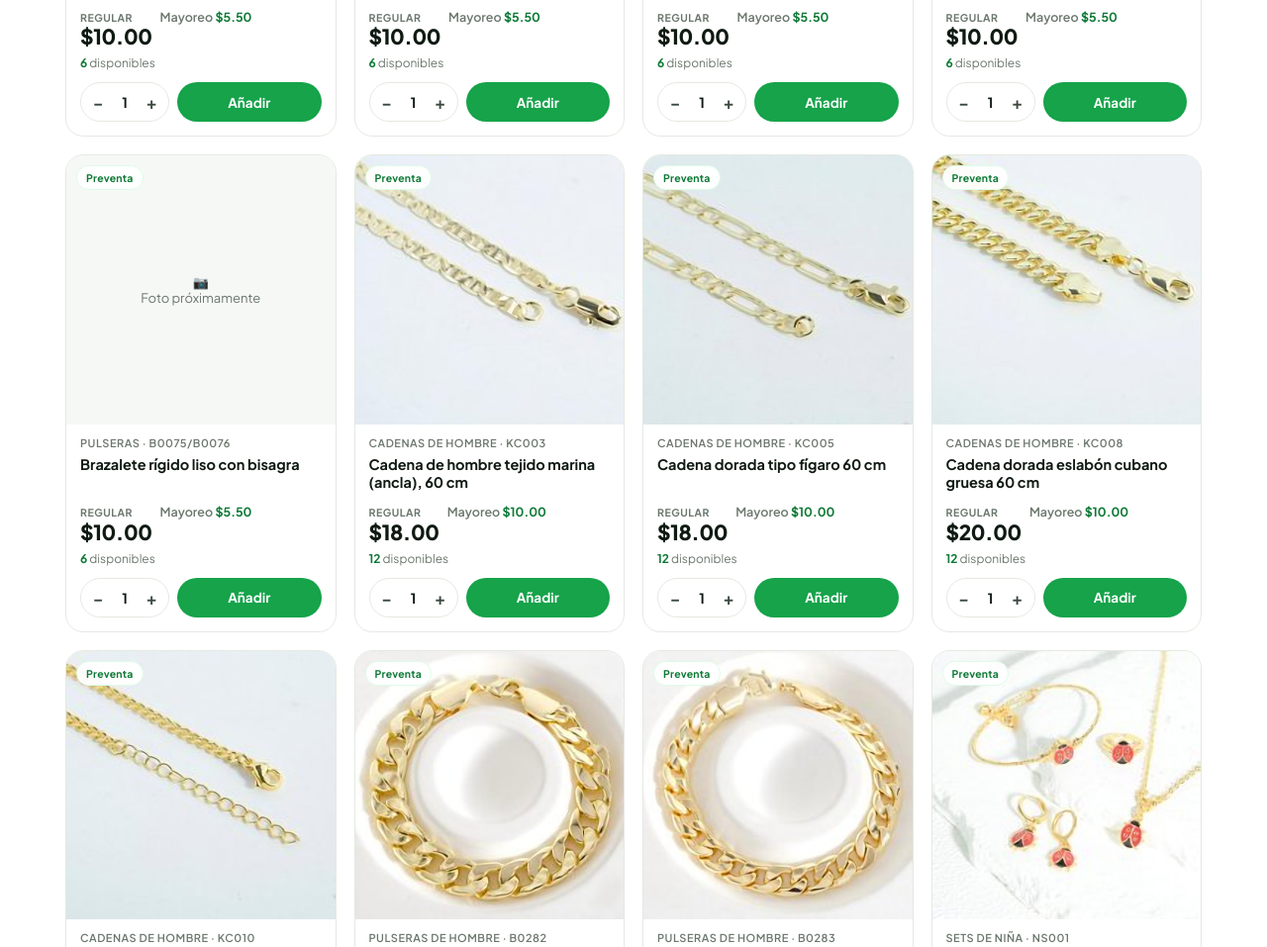
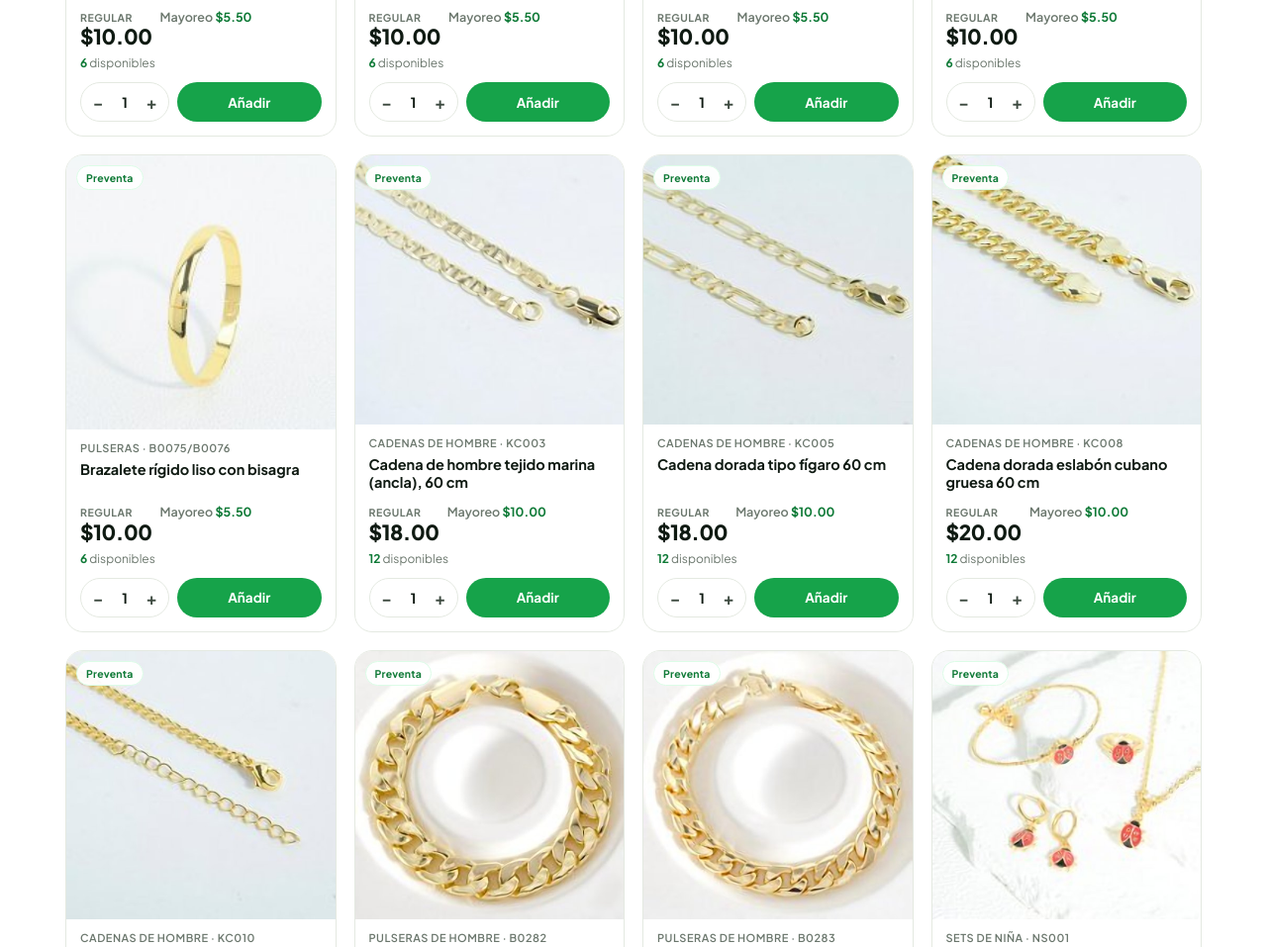
Before and after one commit to Alex-bit86/massiimport-web, a plain HTML site: page massiimport-web-v4/massiimport-web/index.html in a window 1280 px wide. Shown: the part 1314-2271 px from the top of the page at 99% size. Drawn offline with Linux system fonts and the light colour scheme.

Commit message:
Foto del B0075 en su tarjeta

```diff
--- a/massiimport-web-v4/massiimport-web/index.html
+++ b/massiimport-web-v4/massiimport-web/index.html
@@ -384,7 +384,7 @@ const PRODUCTOS = [
   "precio_detal": 10.0,
   "unidades": 6,
   "detalle": "Laminado en oro 14K",
-  "foto": ""
+  "foto": "img/B0075.jpg"
  },
  {
   "sku": "KC003",
```
